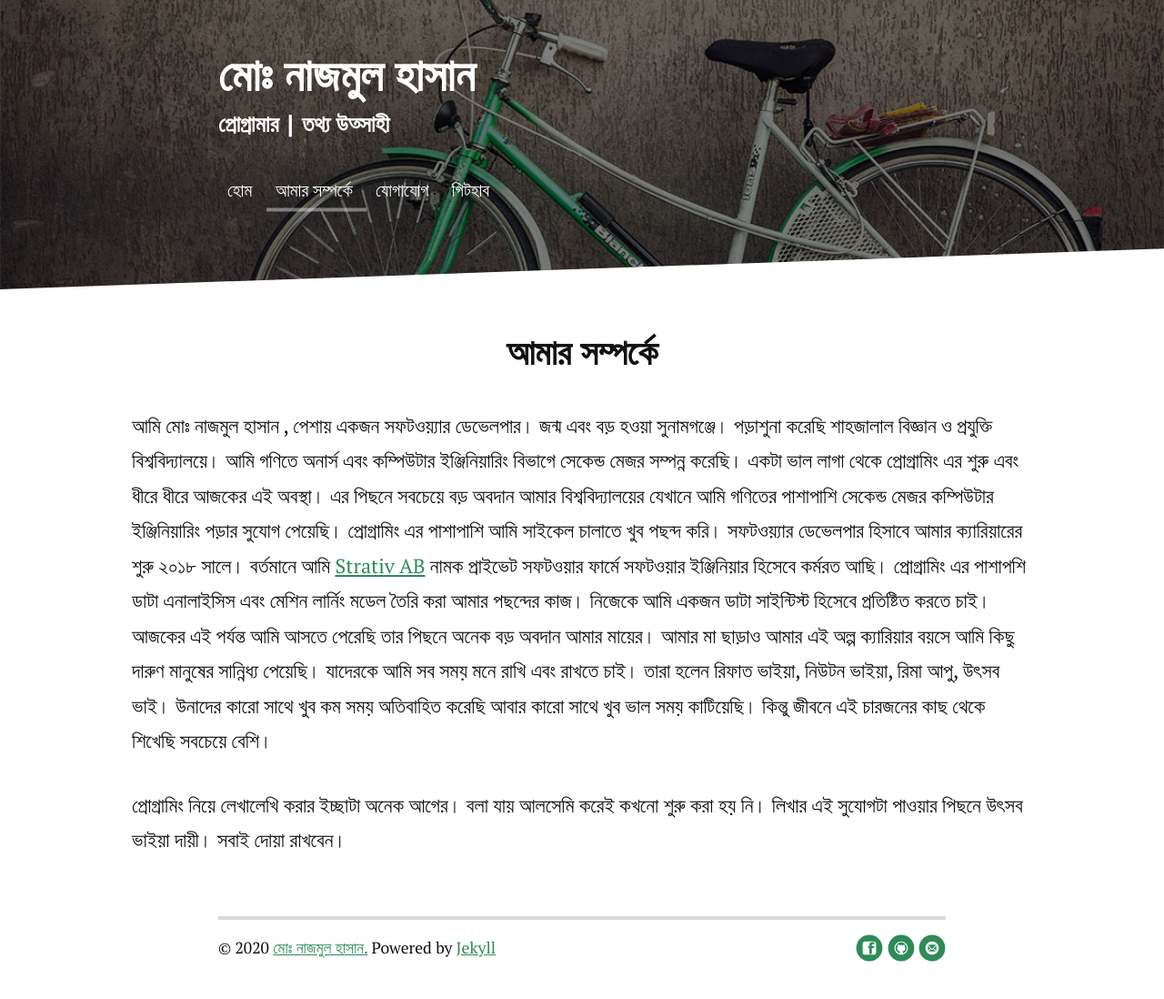
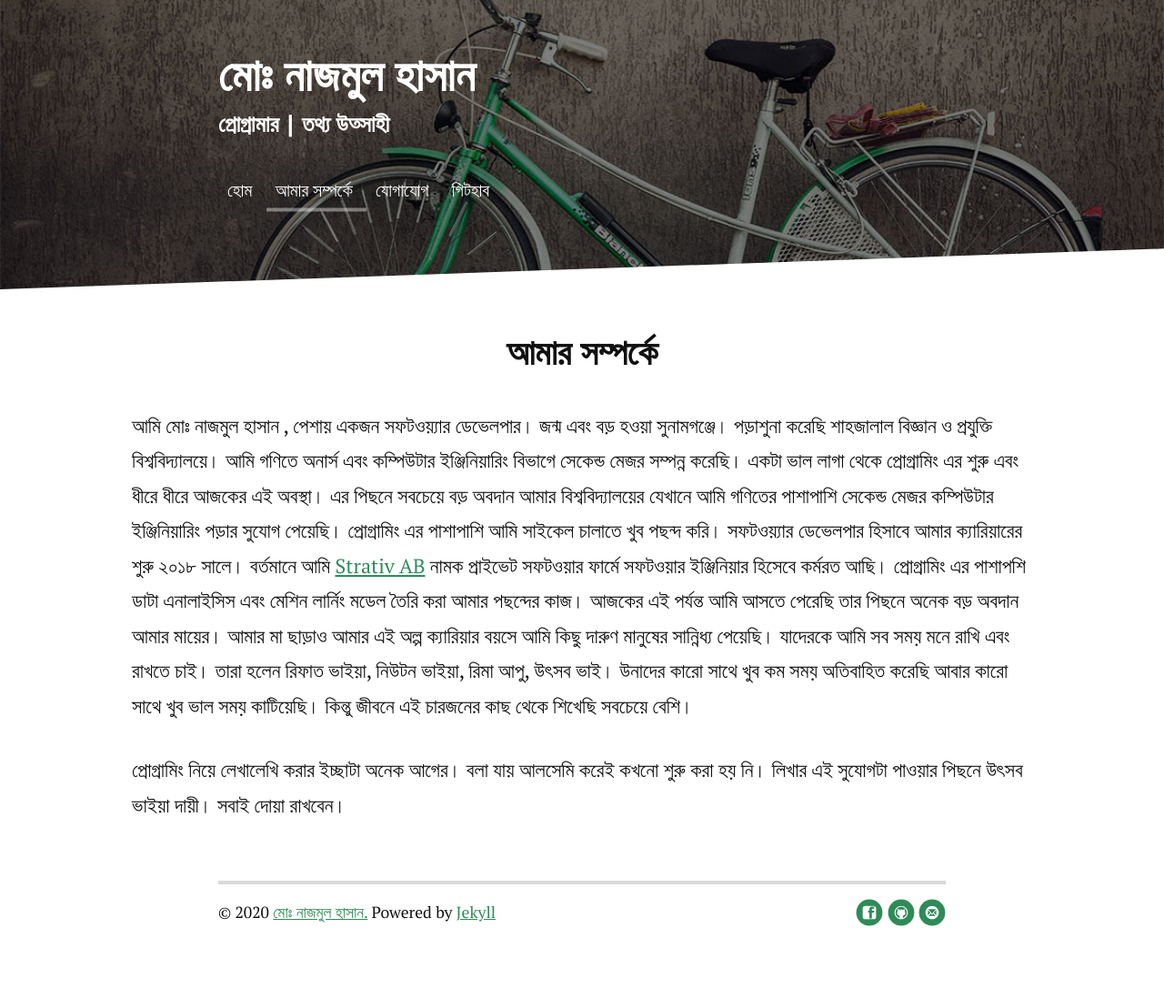
Before and after one commit to farhapartex/farhapartex.github.io, a Jekyll site: the page built from about.md, in a window 1280 px wide. Shown: the whole page at 91% size. Built offline with Jekyll 4.4.1, drawn with Linux system fonts in a browser that asks for light colours; nearby versions of some CDN libraries; after the commit the page ends 1060 px from its top, so only the background shows below that.

Commit message:
Update from Forestry.io farhapartex@gmail.com updated about.md

```diff
--- a/about.md
+++ b/about.md
@@ -5,7 +5,7 @@
 ---
 ### <center class="pageTitle">আমার সম্পর্কে</center>
 
-আমি মোঃ নাজমুল হাসান , পেশায় একজন সফটওয়্যার ডেভেলপার। জন্ম এবং বড় হওয়া সুনামগঞ্জে। পড়াশুনা করেছি শাহজালাল বিজ্ঞান ও প্রযুক্তি বিশ্ববিদ্যালয়ে। আমি গণিতে অনার্স এবং কম্পিউটার ইঞ্জিনিয়ারিং বিভাগে সেকেন্ড মেজর সম্পন্ন করেছি। একটা ভাল লাগা থেকে প্রোগ্রামিং এর শুরু এবং ধীরে ধীরে আজকের এই অবস্থা। এর পিছনে সবচেয়ে বড় অবদান আমার বিশ্ববিদ্যালয়ের যেখানে আমি গণিতের পাশাপাশি সেকেন্ড মেজর কম্পিউটার ইঞ্জিনিয়ারিং পড়ার সুযোগ পেয়েছি। প্রোগ্রামিং এর পাশাপাশি আমি সাইকেল চালাতে খুব পছন্দ করি। সফটওয়্যার ডেভেলপার হিসাবে আমার ক্যারিয়ারের শুরু ২০১৮ সালে। বর্তমানে আমি [Strativ AB](https://www.strativ.se) নামক প্রাইভেট সফটওয়ার ফার্মে সফটওয়ার ইঞ্জিনিয়ার হিসেবে  কর্মরত আছি। প্রোগ্রামিং এর পাশাপশি ডাটা এনালাইসিস এবং মেশিন লার্নিং মডেল তৈরি করা আমার পছন্দের কাজ। নিজেকে আমি একজন ডাটা সাইন্টিস্ট হিসেবে প্রতিষ্টিত করতে চাই। আজকের এই পর্যন্ত আমি আসতে পেরেছি তার পিছনে অনেক বড় অবদান আমার মায়ের। আমার মা ছাড়াও আমার এই অল্প ক্যারিয়ার বয়সে আমি কিছু দারুণ মানুষের সান্নিধ্য পেয়েছি। যাদেরকে আমি সব সময় মনে রাখি এবং রাখতে চাই। তারা হলেন রিফাত ভাইয়া, নিউটন ভাইয়া, রিমা আপু, উৎসব ভাই। উনাদের কারো সাথে খুব কম সময় অতিবাহিত করেছি আবার কারো সাথে খুব ভাল সময় কাটিয়েছি। কিন্তু জীবনে এই চারজনের কাছ থেকে শিখেছি সবচেয়ে বেশি।
+আমি মোঃ নাজমুল হাসান , পেশায় একজন সফটওয়্যার ডেভেলপার। জন্ম এবং বড় হওয়া সুনামগঞ্জে। পড়াশুনা করেছি শাহজালাল বিজ্ঞান ও প্রযুক্তি বিশ্ববিদ্যালয়ে। আমি গণিতে অনার্স এবং কম্পিউটার ইঞ্জিনিয়ারিং বিভাগে সেকেন্ড মেজর সম্পন্ন করেছি। একটা ভাল লাগা থেকে প্রোগ্রামিং এর শুরু এবং ধীরে ধীরে আজকের এই অবস্থা। এর পিছনে সবচেয়ে বড় অবদান আমার বিশ্ববিদ্যালয়ের যেখানে আমি গণিতের পাশাপাশি সেকেন্ড মেজর কম্পিউটার ইঞ্জিনিয়ারিং পড়ার সুযোগ পেয়েছি। প্রোগ্রামিং এর পাশাপাশি আমি সাইকেল চালাতে খুব পছন্দ করি। সফটওয়্যার ডেভেলপার হিসাবে আমার ক্যারিয়ারের শুরু ২০১৮ সালে। বর্তমানে আমি [Strativ AB](https://www.strativ.se) নামক প্রাইভেট সফটওয়ার ফার্মে সফটওয়ার ইঞ্জিনিয়ার হিসেবে  কর্মরত আছি। প্রোগ্রামিং এর পাশাপশি ডাটা এনালাইসিস এবং মেশিন লার্নিং মডেল তৈরি করা আমার পছন্দের কাজ। আজকের এই পর্যন্ত আমি আসতে পেরেছি তার পিছনে অনেক বড় অবদান আমার মায়ের। আমার মা ছাড়াও আমার এই অল্প ক্যারিয়ার বয়সে আমি কিছু দারুণ মানুষের সান্নিধ্য পেয়েছি। যাদেরকে আমি সব সময় মনে রাখি এবং রাখতে চাই। তারা হলেন রিফাত ভাইয়া, নিউটন ভাইয়া, রিমা আপু, উৎসব ভাই। উনাদের কারো সাথে খুব কম সময় অতিবাহিত করেছি আবার কারো সাথে খুব ভাল সময় কাটিয়েছি। কিন্তু জীবনে এই চারজনের কাছ থেকে শিখেছি সবচেয়ে বেশি।
 
 প্রোগ্রামিং নিয়ে লেখালেখি করার ইচ্ছাটা অনেক আগের। বলা যায় আলসেমি করেই কখনো শুরু করা হয় নি। লিখার এই সুযোগটা পাওয়ার পিছনে উৎসব ভাইয়া দায়ী।
 সবাই দোয়া রাখবেন।
```
